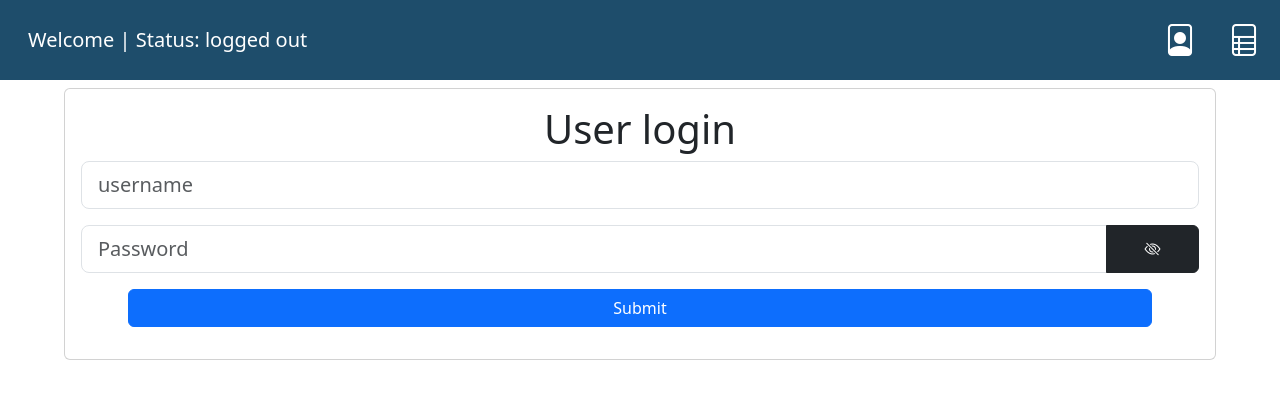
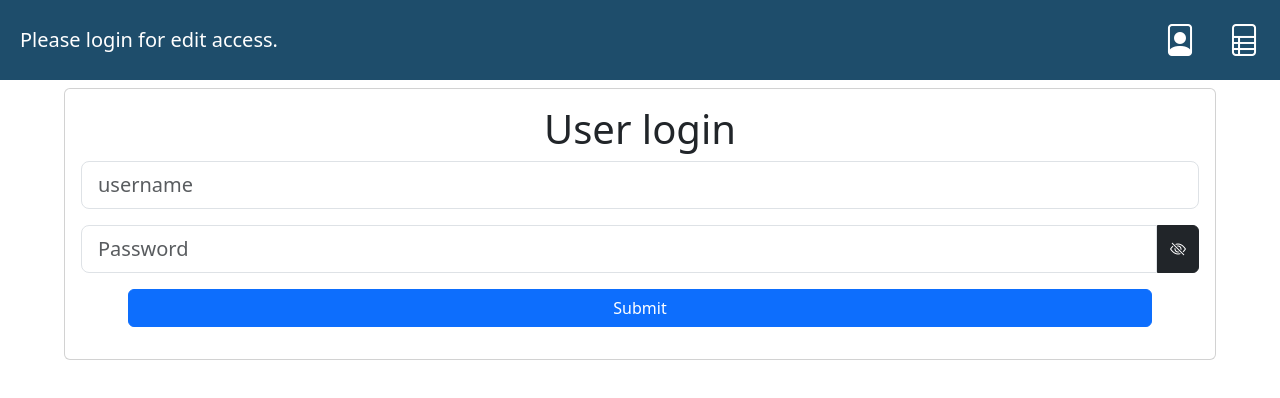
Before and after one commit to HowDoYouWriteACommentLineAgain/webProg_finals, a React (Create React App) app in the folder react-app/: page / in a window 1280 px wide. Shown: the top 398 px of the page. Built offline with nearby package versions, Linux system fonts and the light colour scheme.

Commit message:
fixed some more stylings

```diff
--- a/react-app/src/Layout.js
+++ b/react-app/src/Layout.js
@@ -7,7 +7,7 @@ const Layout = ({loginStatus, user}) => {
         <>
         <nav className='navbar navbar-expand-lg bg-body-indigo text-white' style={primary}>
             <div className="container-fluid">
-                <div className="navbar-brand me-auto  text-white px-3">Welcome | Status: {(loginStatus) ? 'logged in' : 'logged out'}</div>
+                <div className="navbar-brand px-2 me-auto text-white text-truncate"> {(!loginStatus) ? 'Please login for edit access.' : 'Welcom User.'}</div>
                 {/* <div className="nav-item  col-5">Connected East Avenue Medical Center | status: {loginStatus || 'Please login'}</div> */}
 
                 <button className="navbar-toggler" type="button" data-bs-target='#collapseNavItems' data-bs-toggle="collapse">
@@ -15,11 +15,11 @@ const Layout = ({loginStatus, user}) => {
                 </button>
                 <div className="collapse navbar-collapse ms-auto" id="collapseNavItems">
                     <div className="navbar-nav ms-auto  ">
-                        {/*login*/!loginStatus && <div className="nav-item"><Link className="nav-link text-white" to="/login">                  <i class="bi bi-file-person fs-2"></i></Link></div>}
-                        {/*logout*/loginStatus && <div className="nav-item"><Link className="nav-link mx-2 text-white" to="/logout"><button className='btn btn-danger fs-6 mt-2'>logout</button></Link></div>}
+                        {/*login*/!loginStatus && <div className="nav-item"><Link className="nav-link text-white" to="/login">                  <i class="bi bi-file-person fs-2 ms-3"></i></Link></div>}
+                        {/*logout*/loginStatus && <div className="nav-item"><Link className="nav-link text-white" to="/logout"><button className='btn btn-danger fs-6 mt-2'>logout</button></Link></div>}
                         {/*RUD*/                } <div className="nav-item"><Link className="nav-link text-white" to="/dashboard">              <i class="bi bi-file-ruled fs-2 ms-3"></i></Link></div>
                         {/*Create*/loginStatus && <div className="nav-item"><Link className="nav-item nav-link text-white" to="/addDashboard">  <i class="bi bi-file-earmark-plus fs-2 ms-3"></i></Link></div>}
-                        {/* <Link className="nav-item nav-link text-white" to="/usersCrud">Config Users</Link> */}
+                        {/* Debug <Link className="nav-item nav-link text-white" to="/usersCrud">Config Users</Link> */}
                     </div>
                 </div>
             </div>
--- a/react-app/src/components/FetchComponent.js
+++ b/react-app/src/components/FetchComponent.js
@@ -58,9 +58,10 @@ export default function FetchUsers({list, setList, url, showDelete, showUpdate})
                         {
                             Object.keys(listItem).map(jsonKey => (jsonKey !== '_id' && jsonKey !== 'password' && jsonKey !== '__v' && (<td key={jsonKey}>{appendMD(jsonKey,listItem[jsonKey])}</td>)))
                         }
-                        {(showDelete === true) &&   <td><button onClick={() => handleDelete(listItem._id)}>Delete</button> </td>}
-                        {(showUpdate === true) &&   <td><button onClick={() =>navigate(`/edit/${listItem._id}`)}>Edit</button> </td>}
-
+                        {(showDelete || showUpdate) && <td>
+                            {showDelete && <button className='btn btn-danger btn-sm mt-1 me-2' onClick={() => handleDelete(listItem._id)}>Delete</button> }
+                            {showUpdate && <button className='btn btn-info btn-sm mt-1' onClick={() =>navigate(`/edit/${listItem._id}`)}>Edit</button> }
+                         </td>}
                         {/*
                             fist map takes the list of objects into
                             list Items. Then Object.Keys.map takes each
--- a/react-app/src/pages/Login.js
+++ b/react-app/src/pages/Login.js
@@ -96,11 +96,11 @@ function Login({setLoginStatus}) {
             />
 
             <button
-              className="btn btn-dark input-group-addon col-1 mb-3"
+              className="btn btn-dark input-group-addon mx-auto mb-3"
               type='button'
               onClick={()=>setPeekPassword(prev => !prev)}
             >
-              {peekPassword ? <i className="bi bi-eye-fill"></i> : <i className="bi bi-eye-slash"></i>}
+              {peekPassword ? <i className="bi bi-eye-fill mx-auto"></i> : <i className="bi bi-eye-slash mx-auto"></i>}
             </button>
         </span>
         <button types="submit" className="btn btn-primary col-11" name="submit" onClick={()=>handleClicks()}>Submit</button>
```
